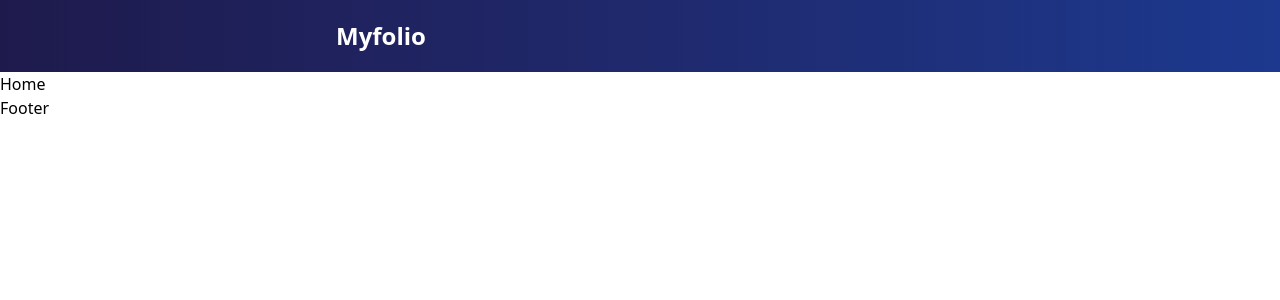
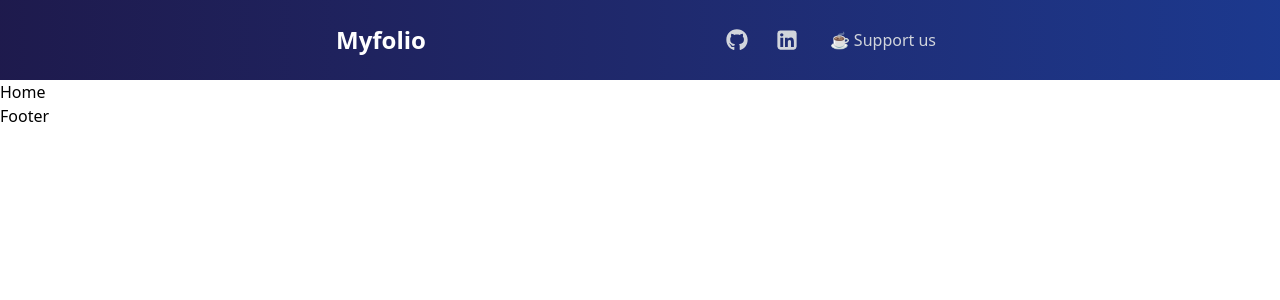
Before and after one commit to moshaosama/MyFolio, a React (Vite) app: page / in a window 1280 px wide. Shown: the top 300 px of the page. Built offline with nearby package versions, Linux system fonts and the light colour scheme.

Commit message:
modify: improved NavbarHome layout and behavior

```diff
--- a/src/Layouts/NavbarHome/index.tsx
+++ b/src/Layouts/NavbarHome/index.tsx
@@ -1,3 +1,4 @@
+import { FaGithub, FaLinkedin } from "react-icons/fa";
 import cn from "../../libs/cn";
 import Container from "../../Styles";
 
@@ -5,13 +6,27 @@ const NavbarHome = () => {
   return (
     <>
       <div className="bg-gradient-to-l py-5 to-indigo-950 from-blue-900">
-        <div className={cn(Container, "flex justify-between")}>
+        <div className={cn(Container, "flex justify-between items-center")}>
           <div>
             <h1 className="text-white font-bold text-2xl">Myfolio</h1>
           </div>
 
-          <div>
-
+          <div className="flex items-center gap-5 text-[#d1d5dc]">
+            <a href="https://github.com/moshaosama" target="_blank">
+              <FaGithub
+                size={30}
+                className="hover:bg-[#d1d5dc52] p-1 rounded-xl cursor-pointer"
+              />
+            </a>
+            <a href="https://www.linkedin.com/in/thisfekry/" target="_blank">
+              <FaLinkedin
+                size={30}
+                className="hover:bg-[#d1d5dc52] p-1 rounded-xl cursor-pointer"
+              />
+            </a>
+            <h1 className="hover:bg-[#d1d5dc52] p-2 rounded-xl cursor-pointer">
+              ☕ Support us
+            </h1>
           </div>
         </div>
       </div>
```
